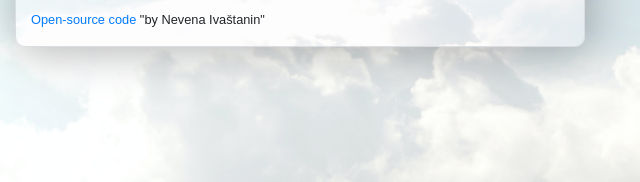
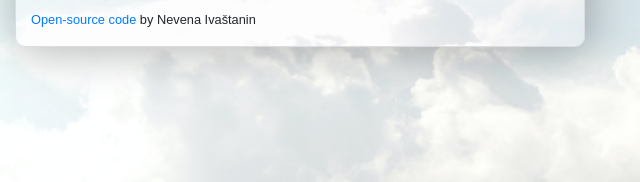
Before and after one commit to nevena31/weather-app, a plain HTML site: page index.html in a window 1280 px wide. Shown: the part 477-659 px from the top of the page, 0-640 px from the left. Drawn offline with nearby package versions, Linux system fonts and the light colour scheme; no server answers; files whose address does not match are found by name.

Commit message:
Removed double quotes.

```diff
--- a/index.html
+++ b/index.html
@@ -129,7 +129,7 @@
 
       </div>
 <small>
-      <a href="https://github.com/nevena31/weather-app" target="_blank">Open-source code</a> "by Nevena Ivaštanin"
+      <a href="https://github.com/nevena31/weather-app" target="_blank">Open-source code</a> by Nevena Ivaštanin
       </small>
     </div>
 
```
